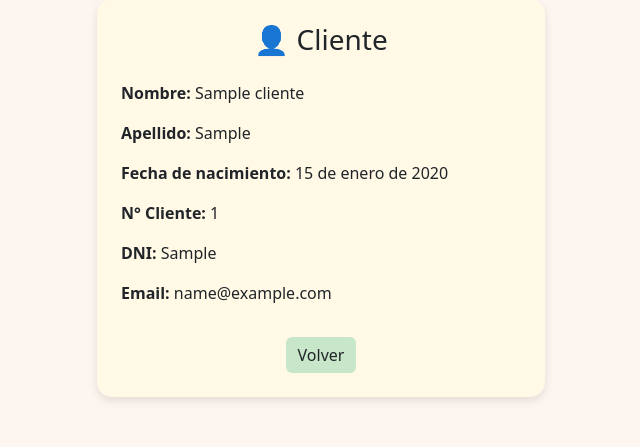
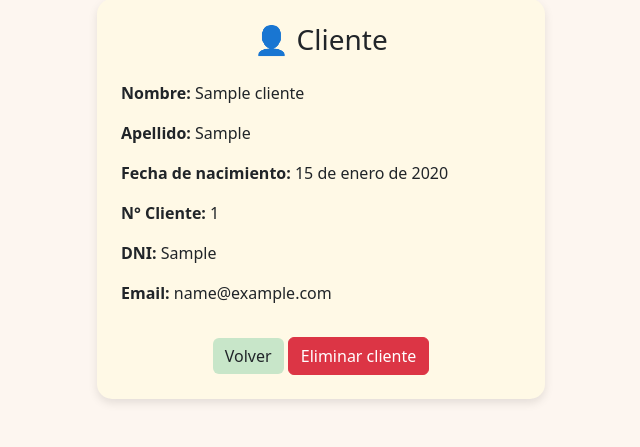
Before and after one commit to ctorchia/Python-Entrega-3, a Django app: page /ver_cliente/1/ in a window 1280 px wide. Shown: the part 105-552 px from the top of the page, without its empty margins (319-959 px from the left). Run offline with Django 5.2, Linux system fonts and the light colour scheme; tables that the repository leaves empty hold one stand-in row (values such as "Sample post").

Commit message:
Agregando funcion Delete

```diff
--- a/clientes/templates/clientes/ver_cliente.html
+++ b/clientes/templates/clientes/ver_cliente.html
@@ -64,31 +64,53 @@
             <h3 class="text-center mb-4">👤 Cliente</h3>
 
             <p><span class="label">Nombre:</span> {{ cliente.nombre }}</p>
-
             <p><span class="label">Apellido:</span> {{ cliente.apellido }}</p>
-
             <p><span class="label">Fecha de nacimiento:</span>
                 {{ cliente.fecha_de_nacimiento|default:"-" }}
             </p>
-
             <p><span class="label">N° Cliente:</span> {{ cliente.nro_cliente }}</p>
-
             <p><span class="label">DNI:</span> {{ cliente.dni }}</p>
-
             <p><span class="label">Email:</span> {{ cliente.email }}</p>
-
             <div class="text-center mt-3">
-
                 <a href="{% url 'clientes_list' %}" class="btn btn-art">
                     Volver
                 </a>
-
+                <button type="button" class="btn btn-danger" data-bs-toggle="modal" data-bs-target="#deleteModal">
+                    Eliminar cliente
+                </button>
             </div>
 
+
+
+
+            <div class="modal fade" id="deleteModal" tabindex="-1" aria-labelledby="deleteModalLabel"
+                aria-hidden="true">
+                <div class="modal-dialog modal-dialog-centered">
+                    <div class="modal-content rounded-4 shadow-lg">
+                        <div class="modal-header bg-danger text-white rounded-top-4">
+                            <h5 class="modal-title" id="deleteModalLabel">Confirmar eliminación</h5>
+                            <button type="button" class="btn-close btn-close-white" data-bs-dismiss="modal"
+                                aria-label="Cerrar"></button>
+                        </div>
+                        <div class="modal-body text-center">
+                            <p>¿Seguro que querés eliminar a <strong>{{ cliente.nombre }} {{ cliente.apellido }}</strong> (Nro Cliente {{ cliente.nro_cliente }})?</p>
+                        </div>
+                        <div class="modal-footer justify-content-center">
+                            <form method="POST" action="{% url 'eliminar_cliente' cliente.nro_cliente %}">
+                                {% csrf_token %}
+                                <button type="submit" class="btn btn-danger">Sí, eliminar</button>
+                            </form>
+                            <button type="button" class="btn btn-secondary" data-bs-dismiss="modal">Cancelar</button>
+                        </div>
+                    </div>
+                </div>
+            </div>
+
+
+
+
         </div>
-
     </div>
-
 
     <script src="https://cdn.jsdelivr.net/npm/bootstrap@5.3.8/dist/js/bootstrap.bundle.min.js"></script>
 
--- a/clientes/urls.py
+++ b/clientes/urls.py
@@ -6,5 +6,6 @@ urlpatterns = [
     path("crear_cliente/", crear_cliente, name="crear_cliente"),
     path("ver_cliente/<int:nro_cliente>/", ver_cliente, name="ver_cliente"),
     path("clientes_list/", listar_clientes, name="clientes_list"),
-    path("actualizar_cliente/<int:nro_cliente>/", actualizar_cliente, name="actualizar_cliente")
+    path("actualizar_cliente/<int:nro_cliente>/", actualizar_cliente, name="actualizar_cliente"),
+    path("cliente/eliminar/<str:nro_cliente>/", eliminar_cliente, name="eliminar_cliente"),
 ]
--- a/clientes/views.py
+++ b/clientes/views.py
@@ -53,3 +53,11 @@ def actualizar_cliente(request, nro_cliente):
 
     context = {"form": form}
     return render(request, "clientes/actualizar_cliente.html", context)
+
+
+def eliminar_cliente(request, nro_cliente):
+    cliente = get_object_or_404(Clientes, nro_cliente=nro_cliente)
+    if request.method == "POST":
+        cliente.delete()
+        return redirect("clientes_list")
+    return redirect("clientes_list")
```
